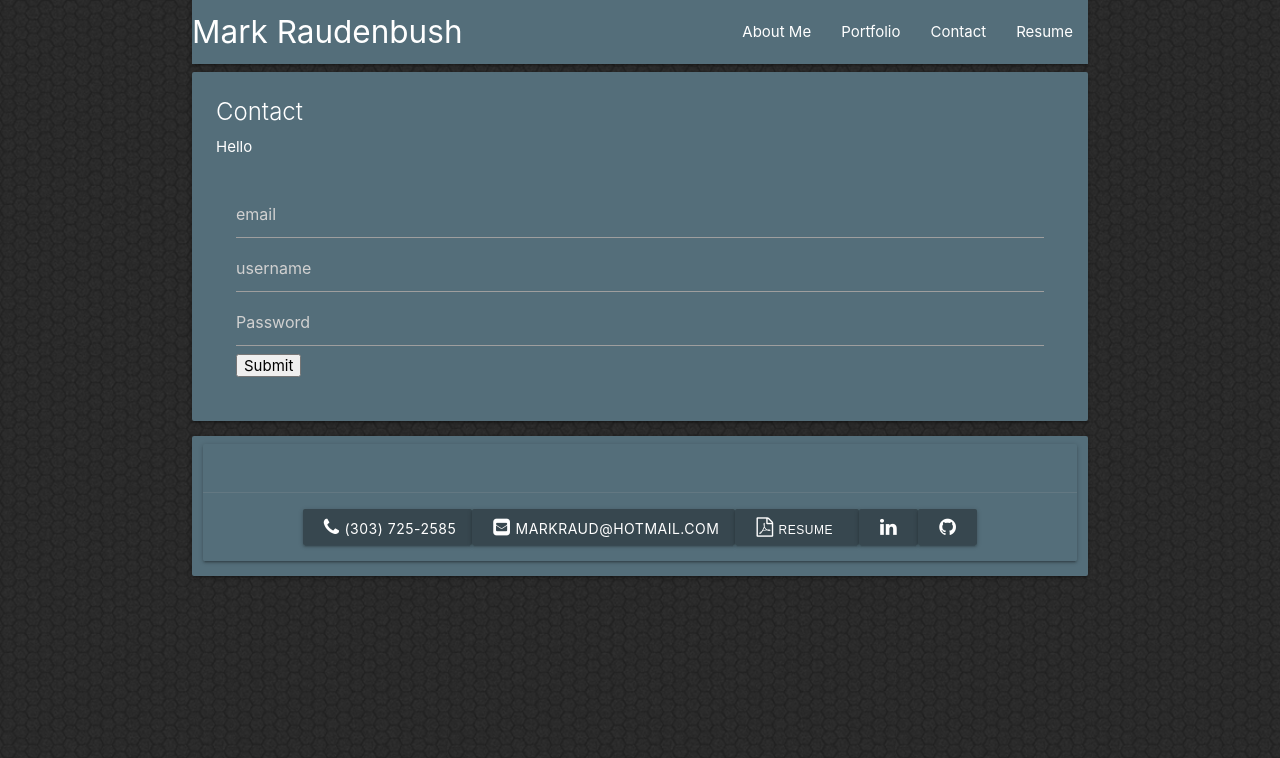
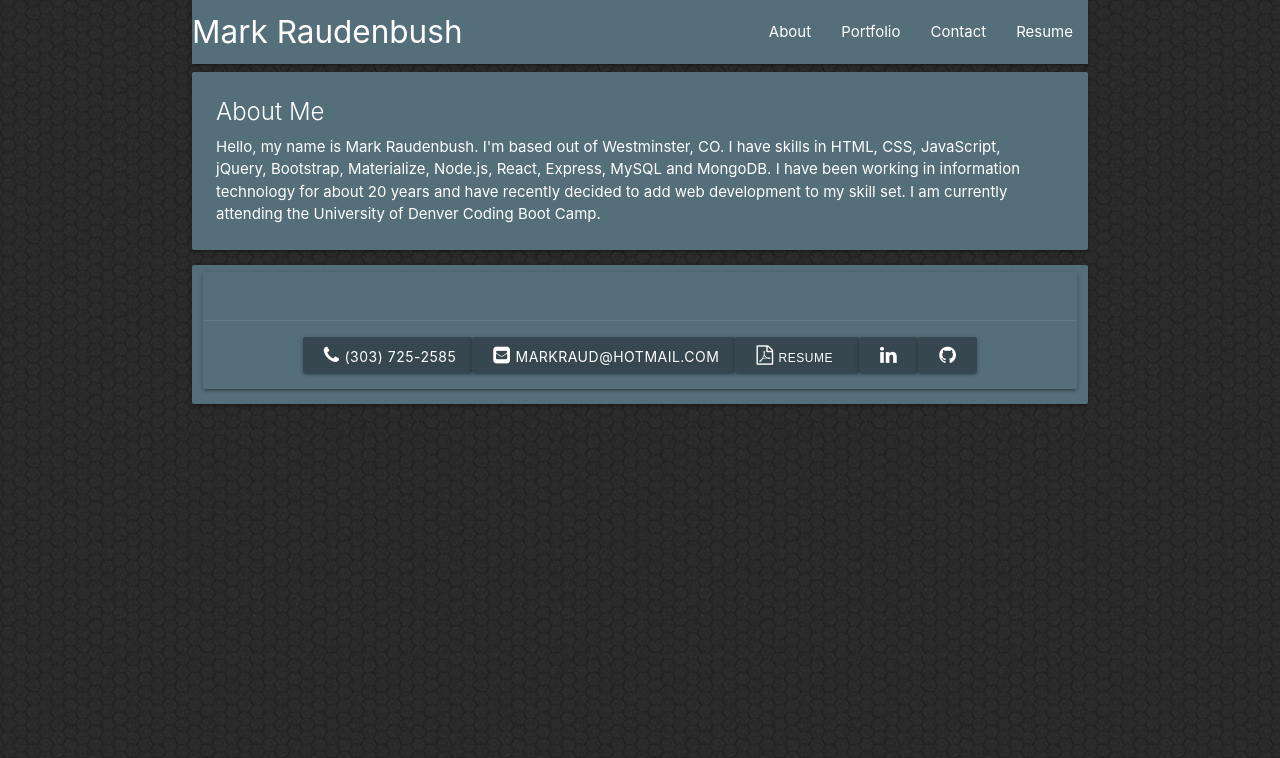
Before and after one commit to markraud/react_portfolio, a React (Create React App) app: page / in a window 1280 px wide. Shown: the top 758 px of the page. Built offline with nearby package versions, Linux system fonts and the light colour scheme.

Commit message:
updated form and helpers to verify message and changed username to name

```diff
--- a/src/components/Content.js
+++ b/src/components/Content.js
@@ -6,7 +6,8 @@ import Contact from './Contact';
 import Resume from './Resume';
 
 function Content() {
-  const [currentPage, setCurrentPage] = useState('Contact');
+  const [currentPage, setCurrentPage] = useState('About');
+
 
   //determine which page to render
   const renderPage = () => {
@@ -14,6 +15,7 @@ function Content() {
       return <About />;
     }
     if (currentPage === 'Portfolio') {
+      console.log(currentPage);
       return <Portfolio />;
     }
     if (currentPage === 'Contact') {
--- a/src/components/ContentTabs.js
+++ b/src/components/ContentTabs.js
@@ -6,16 +6,22 @@ function ContentTabs({ currentPage, handlePageChange }) {
   return (
     <ul className='right'>
       <li>
-        <a href="#about" onClick={() => handlePageChange('About')}>About</a>
+        <a href="/" onClick={() => {
+          currentPage = 'About'
+          handlePageChange('About')
+        }}>About</a>
       </li>
       <li>
-        <a href="#portfolio" onClick={() => handlePageChange('Portfolio')}>Portfolio</a>
+        <a href="/" onClick={() => {
+          currentPage = 'Portfolio';
+
+        }}>Portfolio</a>
       </li>
       <li>
-        <a href="#contact" onClick={() => handlePageChange('Contact')}>Contact</a>
+        <a href="/" onClick={() => handlePageChange('Contact')}>Contact</a>
       </li>
       <li>
-        <a href="#resume" onClick={() => handlePageChange('Resume')}>Resume</a>
+        <a href="/" onClick={() => handlePageChange('Resume')}>Resume</a>
       </li>
     </ul>
   );
--- a/src/components/Form/index.js
+++ b/src/components/Form/index.js
@@ -2,14 +2,14 @@ import React, { useState } from 'react';
 import './style.css';
 
 // Here we import a helper function that will check if the email is valid
-import { checkPassword, validateEmail } from '../../utils/helpers';
+import { checkMessage, validateEmail } from '../../utils/helpers';
 
 function Form() {
   // Create state variables for the fields in the form
   // We are also setting their initial values to an empty string
   const [email, setEmail] = useState('');
-  const [userName, setUserName] = useState('');
-  const [password, setPassword] = useState('');
+  const [userName, setName] = useState('');
+  const [message, setMessage] = useState('');
   const [errorMessage, setErrorMessage] = useState('');
 
   const handleInputChange = (e) => {
@@ -18,13 +18,13 @@ function Form() {
     const inputType = target.name;
     const inputValue = target.value;
 
-    // Based on the input type, we set the state of either email, username, and password
+    // Based on the input type, we set the state of either email, username, and message
     if (inputType === 'email') {
       setEmail(inputValue);
-    } else if (inputType === 'userName') {
-      setUserName(inputValue);
+    } else if (inputType === 'Name') {
+      setName(inputValue);
     } else {
-      setPassword(inputValue);
+      setMessage(inputValue);
     }
   };
 
@@ -33,30 +33,38 @@ function Form() {
     e.preventDefault();
 
     // First we check to see if the email is not valid or if the userName is empty. If so we set an error message to be displayed on the page.
-    if (!validateEmail(email) || !userName) {
-      setErrorMessage('Email or username is invalid');
+    if (!validateEmail(email)) {
+      setErrorMessage('Name or email is invalid');
       // We want to exit out of this code block if something is wrong so that the user can correct it
       return;
-      // Then we check to see if the password is not valid. If so, we set an error message regarding the password.
+      // Then we check to see if the message is not valid. If so, we set an error message regarding the message.
     }
-    if (!checkPassword(password)) {
+    if (!checkMessage(message)) {
       setErrorMessage(
-        `Choose a more secure password for the account: ${userName}`
+        `You haven't entered a message`
       );
       return;
     }
     alert(`Hello ${userName}`);
 
     // If everything goes according to plan, we want to clear out the input after a successful registration.
-    setUserName('');
-    setPassword('');
+    setName('');
+    setMessage('');
     setEmail('');
   };
 
   return (
     <div>
-      <p>Hello {userName}</p>
+      <p>Please leave a message: {userName}</p>
       <form className="form">
+        <input
+          value={userName}
+          name="Name"
+          onChange={handleInputChange}
+          type="text"
+          placeholder="name"
+        />
+
         <input
           value={email}
           name="email"
@@ -64,19 +72,13 @@ function Form() {
           type="email"
           placeholder="email"
         />
+
         <input
-          value={userName}
-          name="userName"
+          value={message}
+          name="message"
           onChange={handleInputChange}
-          type="text"
-          placeholder="username"
-        />
-        <input
-          value={password}
-          name="password"
-          onChange={handleInputChange}
-          type="password"
-          placeholder="Password"
+          type="message"
+          placeholder="message"
         />
         <button type="button" onClick={handleFormSubmit}>Submit</button>
       </form>
--- a/src/components/Nav.js
+++ b/src/components/Nav.js
@@ -1,4 +1,5 @@
 import React from 'react';
+import ContentTabs from './ContentTabs';
 
 
 function Nav() {
@@ -9,12 +10,13 @@ function Nav() {
       <nav>
         <div className="nav-wrapper  blue-grey darken-1">
           <a href="#!" className="brand-logo left">Mark Raudenbush</a>
-          <ul className="right hide-on-med-and-down">
-            <li><a href="/">About Me</a></li>
+          <ContentTabs />
+          {/* <ul className="right hide-on-med-and-down">
+            <li><a href="#about">About Me</a></li>
             <li><a href="/">Portfolio</a></li>
             <li><a href="/">Contact</a></li>
             <li><a href="/">Resume</a></li>
-          </ul>
+          </ul> */}
 
         </div>
       </nav>
--- a/src/utils/helpers.js
+++ b/src/utils/helpers.js
@@ -3,10 +3,10 @@ export function validateEmail(email) {
   return re.test(String(email).toLowerCase());
 }
 
-export function checkPassword(input) {
-  const passw = /^[A-Za-z]\w{7,14}$/;
-  if (input.match(passw)) {
-    return true;
+export function checkMessage(input) {
+  const msg = "";
+  if (input.match(msg)) {
+    return false;
   }
-  return false;
+  return true;
 }
```
